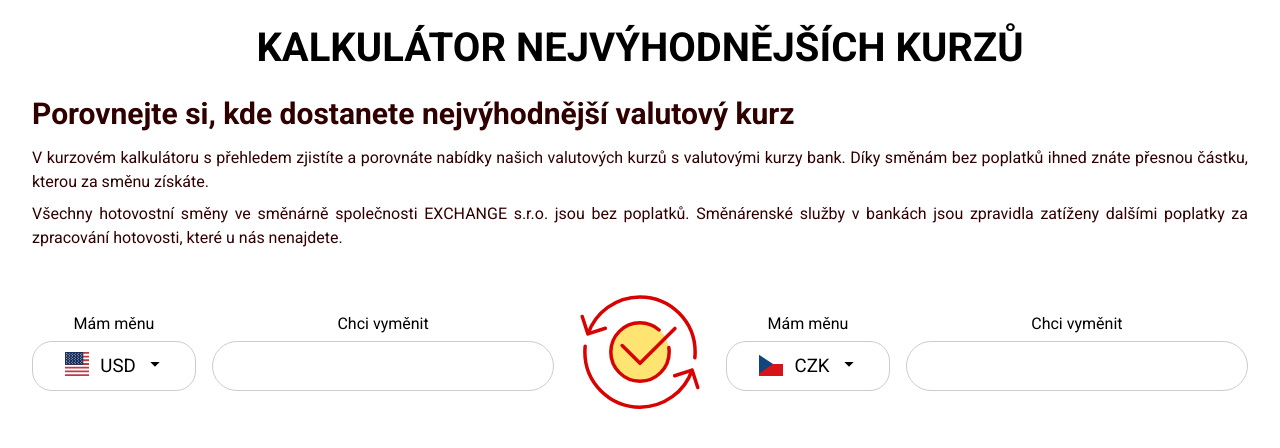
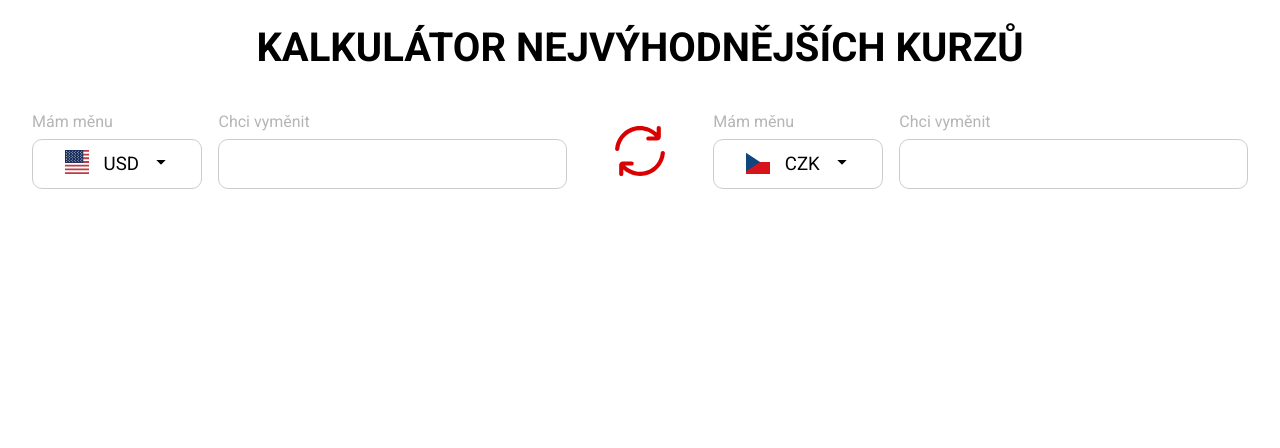
Before and after one commit to kapishdima/currencies, a website built with webpack: page src/calculator.html in a window 1280 px wide. Built offline with nearby package versions, Linux system fonts and the light colour scheme; no server answers.

Commit message:
fixed ui

```diff
--- a/src/calculator.html
+++ b/src/calculator.html
@@ -16,7 +16,7 @@
     <div class="container">
       <div class="currency-calculator">
         <h2 class="title">KALKULÁTOR NEJVÝHODNĚJŠÍCH KURZŮ</h2>
-        <h3 class="subtitle">
+        <!-- <h3 class="subtitle">
           Porovnejte si, kde dostanete nejvýhodnější valutový kurz
         </h3>
         <p class="text">
@@ -28,7 +28,7 @@
           Všechny hotovostní směny ve směnárně společnosti EXCHANGE s.r.o. jsou
           bez poplatků. Směnárenské služby v bankách jsou zpravidla zatíženy
           dalšími poplatky za zpracování hotovosti, které u nás nenajdete.
-        </p>
+        </p> -->
 
         <div class="calculator">
           <div class="calculator-row">
@@ -83,44 +83,27 @@
 
             <div class="calculator-reverce" data-el="reverse-button">
               <svg
-                version="1.1"
-                id="compare-btn"
+                width="512"
+                height="512"
+                viewBox="0 0 512 512"
+                fill="none"
                 xmlns="http://www.w3.org/2000/svg"
-                viewBox="0 0 40 40"
               >
-                <style type="text/css">
-                  .st0 {
-                    fill: none;
-                    stroke: #d90202;
-                    stroke-linecap: round;
-                    stroke-linejoin: round;
-                    stroke-miterlimit: 10;
-                  }
-                </style>
-                <circle fill="#fff" cx="20" cy="20" r="15.75"></circle>
-                <g>
-                  <circle fill="#ffe472" cx="20" cy="20" r="8.3382"></circle>
+                <g clip-path="url(#clip0_1_2)">
                   <path
-                    class="st0"
-                    d="M28.2402,18.7171c0.0646,0.4182,0.0981,0.8466,0.0981,1.2829c0,4.6051-3.7332,8.3382-8.3382,8.3382S11.6618,24.6051,11.6618,20S15.3949,11.6618,20,11.6618c2.0932,0,4.0063,0.7713,5.4705,2.0452M14.9044 18.1471l5.0956 5.0956l9.9826-9.9826"
-                  ></path>
+                    d="M256 42.6667C284.299 42.7595 312.298 48.4638 338.378 59.4493C364.458 70.4349 388.1 86.4836 407.936 106.667H341.333C335.675 106.667 330.249 108.914 326.248 112.915C322.248 116.916 320 122.342 320 128C320 133.658 322.248 139.084 326.248 143.085C330.249 147.086 335.675 149.333 341.333 149.333H429.717C440.222 149.328 450.296 145.152 457.724 137.724C465.152 130.296 469.328 120.222 469.333 109.717V21.3333C469.333 15.6754 467.086 10.2492 463.085 6.24839C459.084 2.24761 453.658 -2.65534e-06 448 -2.65534e-06C442.342 -2.65534e-06 436.916 2.24761 432.915 6.24839C428.914 10.2492 426.667 15.6754 426.667 21.3333V65.664C391.406 33.9083 348.002 12.5954 301.314 4.11198C254.626 -4.37145 206.499 0.309586 162.321 17.6309C118.143 34.9522 79.659 64.2298 51.1789 102.185C22.6988 140.14 5.34703 185.275 1.06667 232.533C0.791119 235.504 1.13741 238.5 2.08348 241.329C3.02956 244.159 4.55467 246.761 6.56164 248.968C8.56861 251.176 11.0134 252.941 13.7403 254.152C16.4672 255.363 19.4164 255.992 22.4 256C27.6179 256.066 32.6727 254.183 36.5751 250.719C40.4775 247.254 42.9464 242.458 43.4987 237.269C48.2478 184.165 72.6821 134.756 112.002 98.7485C151.321 62.7408 202.684 42.7369 256 42.6667Z"
+                    fill="#D90002"
+                  />
+                  <path
+                    d="M489.621 256C484.403 255.933 479.349 257.817 475.446 261.281C471.544 264.746 469.075 269.542 468.523 274.731C464.996 315.333 449.897 354.072 425.017 386.351C400.136 418.63 366.519 443.095 328.152 456.844C289.786 470.592 248.281 473.047 208.562 463.917C168.843 454.787 132.576 434.455 104.064 405.333H170.667C176.325 405.333 181.751 403.086 185.752 399.085C189.752 395.084 192 389.658 192 384C192 378.342 189.752 372.916 185.752 368.915C181.751 364.914 176.325 362.667 170.667 362.667H82.2826C77.0794 362.664 71.9266 363.687 67.1189 365.677C62.3112 367.666 57.9429 370.584 54.2636 374.264C50.5844 377.943 47.6664 382.311 45.6765 387.119C43.6866 391.927 42.6638 397.079 42.6666 402.283V490.667C42.6666 496.325 44.9142 501.751 48.915 505.752C52.9158 509.752 58.342 512 64 512C69.6579 512 75.0841 509.752 79.0849 505.752C83.0857 501.751 85.3333 496.325 85.3333 490.667V446.336C120.594 478.092 163.998 499.405 210.686 507.888C257.374 516.371 305.501 511.69 349.679 494.369C393.857 477.048 432.341 447.77 460.821 409.815C489.301 371.86 506.653 326.725 510.933 279.467C511.209 276.496 510.863 273.5 509.916 270.671C508.97 267.841 507.445 265.239 505.438 263.032C503.431 260.824 500.987 259.059 498.26 257.848C495.533 256.637 492.605 256.008 489.621 256Z"
+                    fill="#D90002"
+                  />
                 </g>
-                <g id="compare-btn-anim">
-                  <path
-                    class="st0"
-                    d="M5.1142,14.8413C7.2504,8.6764,13.1083,4.25,20,4.25c8.6985,0,15.75,7.0515,15.75,15.75c0,0.556-0.0288,1.1053-0.085,1.6465M34.8858,25.1587C32.7496,31.3236,26.8917,35.75,20,35.75c-8.6985,0-15.75-7.0515-15.75-15.75c0-0.556,0.0288-1.1053,0.085-1.6465M10.0986 13.2217l-4.9844 1.6196l-1.6196-4.9844M29.9014 26.7783l4.9844-1.6196l1.6196 4.9844"
-                  ></path>
-                  <rect width="40" height="40" opacity="0"></rect>
-                  <animateTransform
-                    attributeName="transform"
-                    attributeType="XML"
-                    type="rotate"
-                    values="0 20 20;-180 20 20"
-                    dur="1s"
-                    repeatCount="1"
-                    begin="indefinite"
-                  ></animateTransform>
-                </g>
+                <defs>
+                  <clipPath id="clip0_1_2">
+                    <rect width="512" height="512" fill="white" />
+                  </clipPath>
+                </defs>
               </svg>
             </div>
 
--- a/src/styles/components/calculator.scss
+++ b/src/styles/components/calculator.scss
@@ -22,8 +22,10 @@
     align-items: center;
     justify-content: center;
 
-    width: 140px;
-    height: 140px;
+    margin: 0 2em;
+
+    width: 50px;
+    height: 50px;
 
     cursor: pointer;
 
@@ -70,7 +72,7 @@
   display: flex;
   flex-direction: column;
   flex: 1 0 auto;
-  text-align: center;
+  // text-align: center;
 
   @media screen and (max-width: 1024px) {
     width: 100%;
@@ -78,6 +80,7 @@
 
   label {
     font-size: 12pt;
+    color: #b5b5b5;
     margin-bottom: 0.5em;
   }
 }
@@ -86,7 +89,7 @@
   display: flex;
   flex-direction: column;
   flex: 1 0 auto;
-  text-align: center;
+  // text-align: center;
 
   @media screen and (max-width: 1024px) {
     width: 100%;
@@ -97,13 +100,14 @@
     width: 100%;
     height: 50px;
     background-color: #fff;
-    border-radius: 40px;
+    border-radius: 10px;
     border: 1px solid #ccc;
     font-size: 14pt;
   }
 
   label {
     font-size: 12pt;
+    color: #b5b5b5;
     margin-bottom: 0.5em;
   }
 }
@@ -134,7 +138,7 @@
     width: 100%;
     height: 50px;
     background-color: #fff;
-    border-radius: 20px;
+    border-radius: 10px;
     border: 1px solid #ccc;
 
     &__icon {
```
Also changed, not shown: 1 other file.
